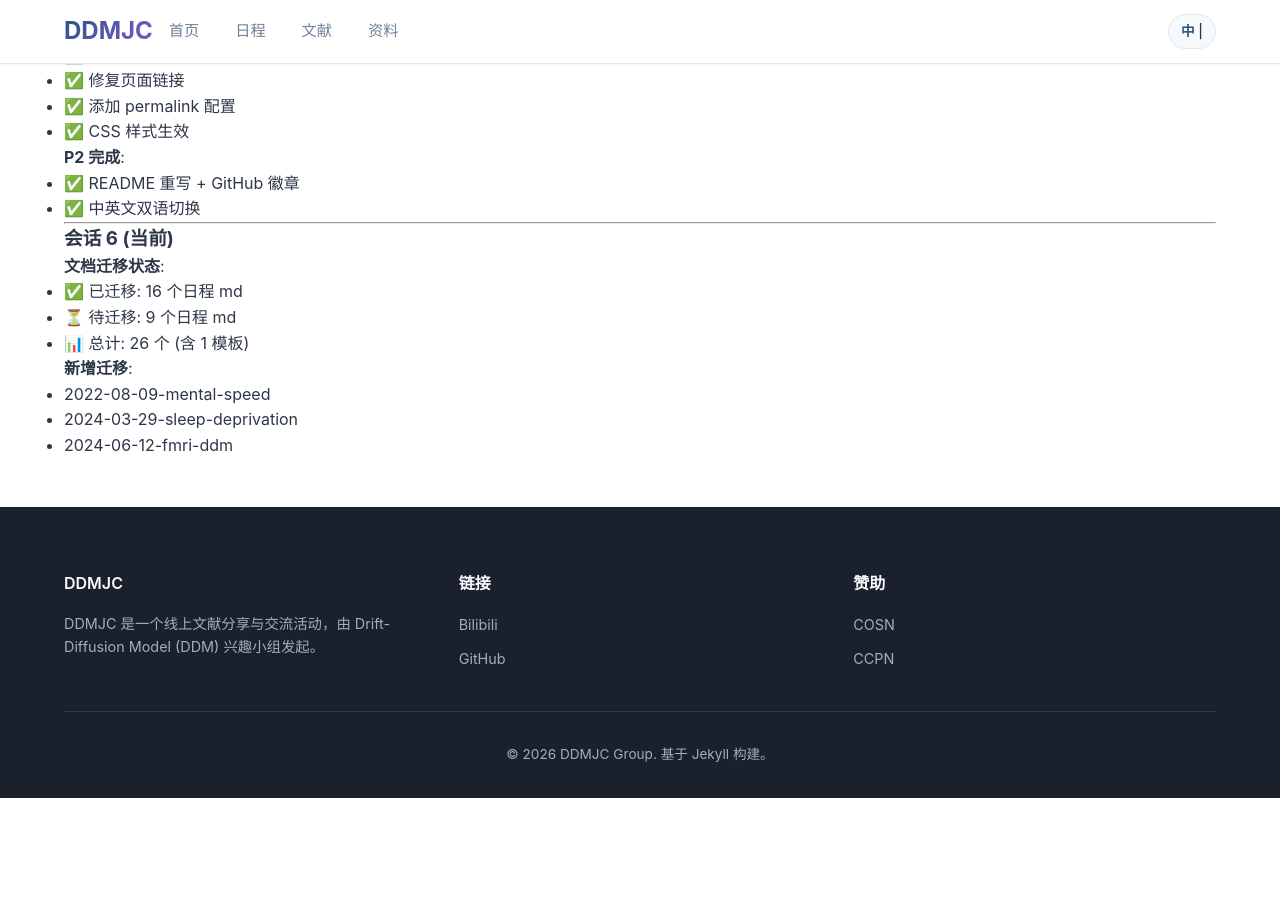
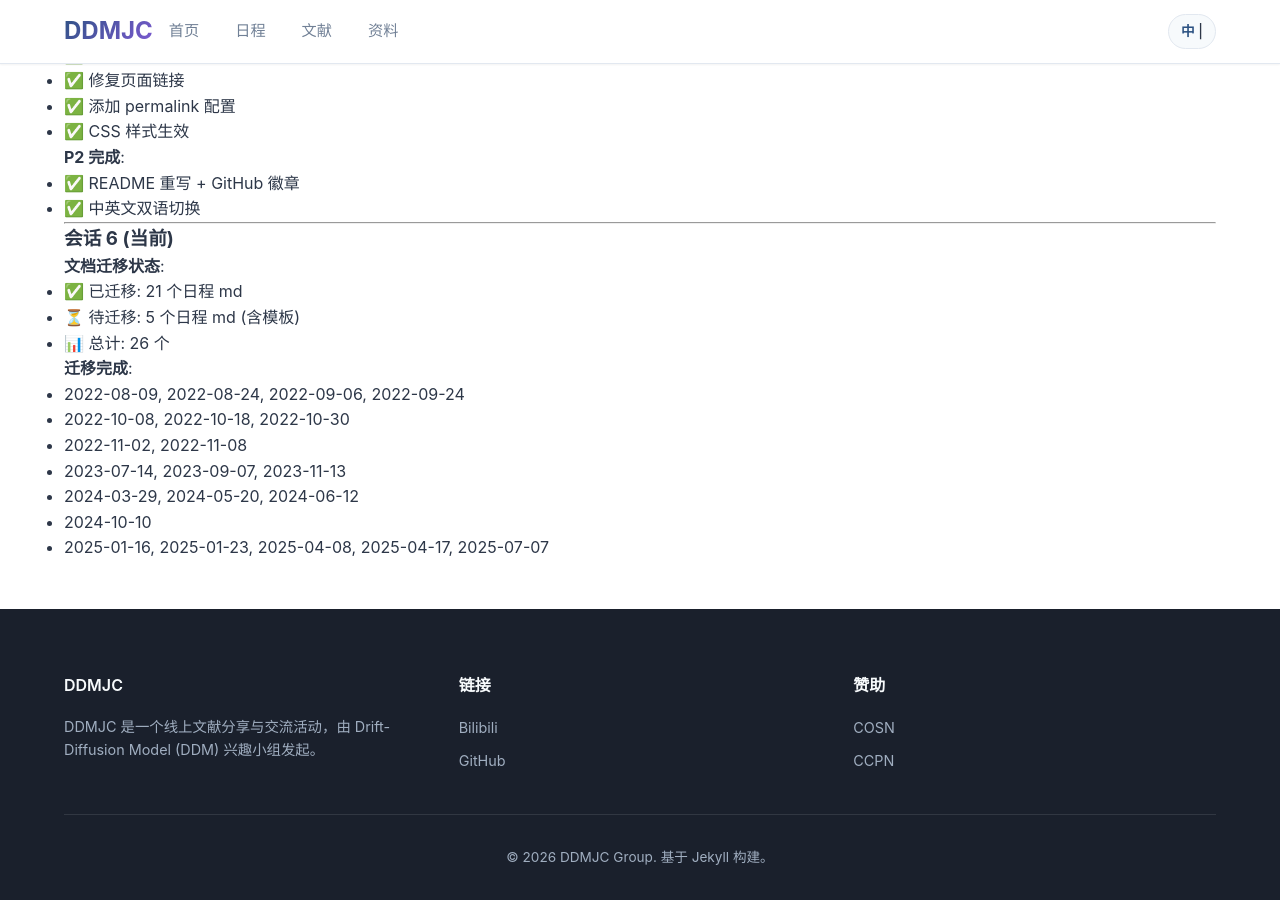
Before and after one commit to DDMJournalClub/DDM_Journal_Club, a Jekyll site: the page built from progress.md, in a window 1280 px wide and 900 px high, scrolled down 619 px. Built offline with Jekyll 4.4.1, drawn with Linux system fonts in a browser that asks for light colours; our own code applies the rules of GitHub Pages for plain Markdown files; before the commit the page ends 1417 px from its top, so only the background shows below that.

Commit message:
feat: 完成日程迁移 (23/26)
- 新增 2024-11-19-sleep-dep2.md
- 新增 2025-03-18-lba-confidence.md

注: 剩余 3 个为模板/R-EAM 占位符

```diff
--- a/progress.md
+++ b/progress.md
@@ -43,11 +43,15 @@
 ### 会话 6 (当前)
 
 **文档迁移状态**:
-- ✅ 已迁移: 16 个日程 md
-- ⏳ 待迁移: 9 个日程 md
-- 📊 总计: 26 个 (含 1 模板)
+- ✅ 已迁移: 21 个日程 md
+- ⏳ 待迁移: 5 个日程 md (含模板)
+- 📊 总计: 26 个
 
-**新增迁移**:
-- 2022-08-09-mental-speed
-- 2024-03-29-sleep-deprivation
-- 2024-06-12-fmri-ddm
+**迁移完成**:
+- 2022-08-09, 2022-08-24, 2022-09-06, 2022-09-24
+- 2022-10-08, 2022-10-18, 2022-10-30
+- 2022-11-02, 2022-11-08
+- 2023-07-14, 2023-09-07, 2023-11-13
+- 2024-03-29, 2024-05-20, 2024-06-12
+- 2024-10-10
+- 2025-01-16, 2025-01-23, 2025-04-08, 2025-04-17, 2025-07-07
```
Also changed, not shown: _posts/2024-11-19-sleep-dep2.md (added, +60 -0 lines), _posts/2025-03-18-lba-confidence.md (added, +53 -0 lines).
